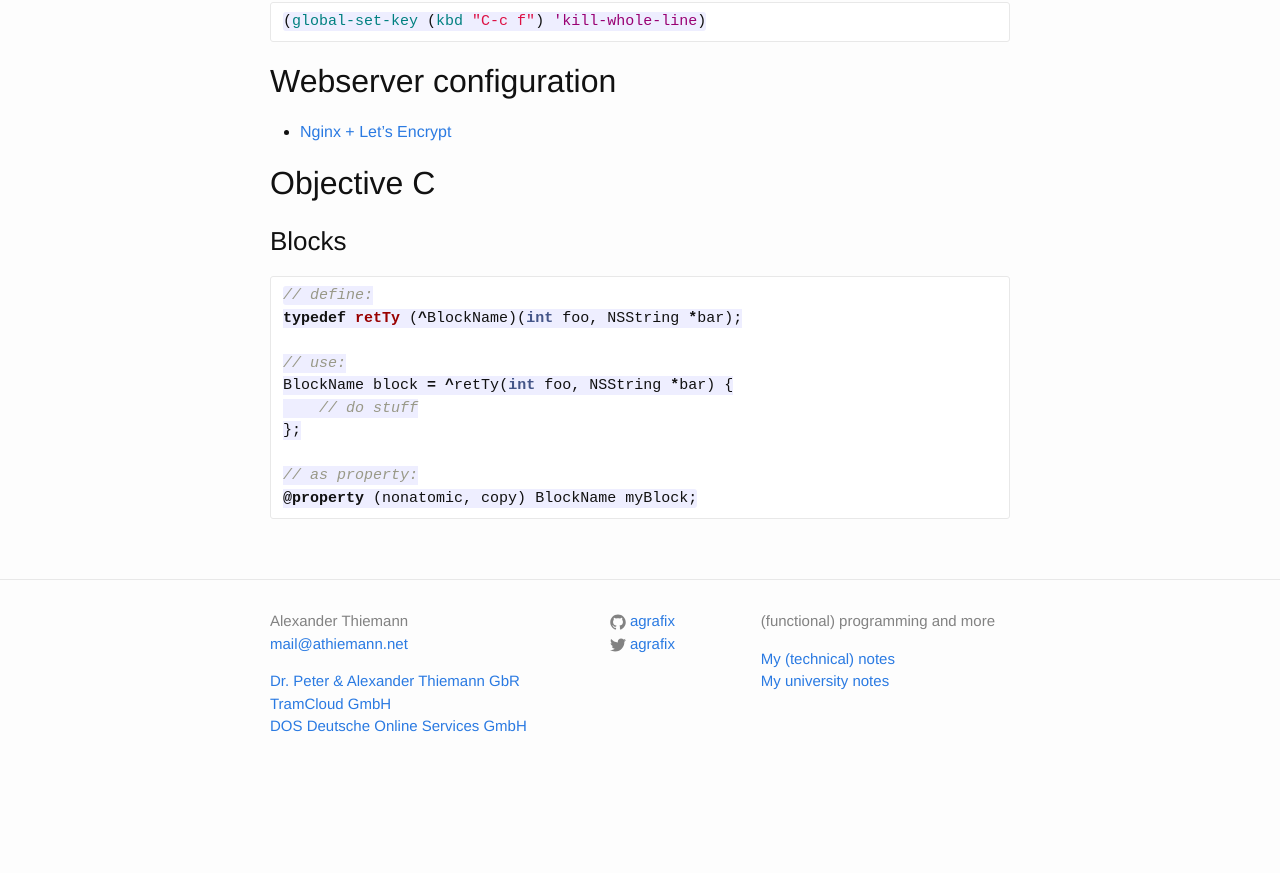
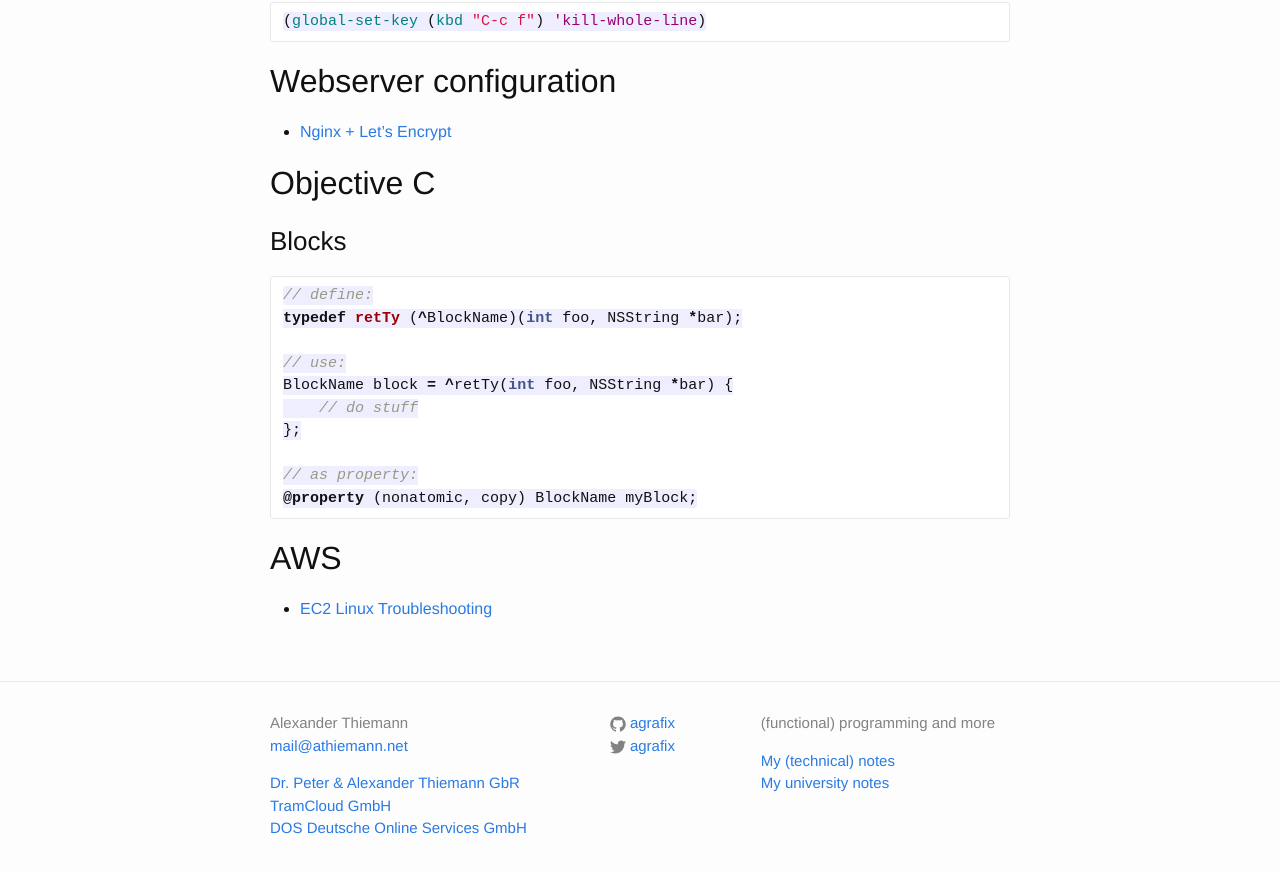
Before and after one commit to agrafix/homepage, a Jekyll site: the page built from notes.md, in a window 1280 px wide and 900 px high, scrolled down 1490 px. Shown: the top 873 px of the window. Built offline with Jekyll 4.4.1, drawn with Linux system fonts in a browser that asks for light colours; before the commit the page ends 2288 px from its top, so only the background shows below that.

Commit message:
notes: aws ssh troubleshooting

````diff
--- a/notes.md
+++ b/notes.md
@@ -88,5 +88,10 @@ BlockName block = ^retTy(int foo, NSString *bar) {
 @property (nonatomic, copy) BlockName myBlock;
 ```
 
+## AWS
+
+* [EC2 Linux Troubleshooting][aws-ssh-trouble]
+
+[aws-ssh-trouble]: https://aws.amazon.com/de/premiumsupport/knowledge-center/ec2-linux-ssh-troubleshooting/
 [ghc-spacemacs-4642]: https://github.com/syl20bnr/spacemacs/issues/4642
 [do-nginx-letsencrypt]: https://www.digitalocean.com/community/tutorials/how-to-secure-nginx-with-let-s-encrypt-on-ubuntu-16-04
````
